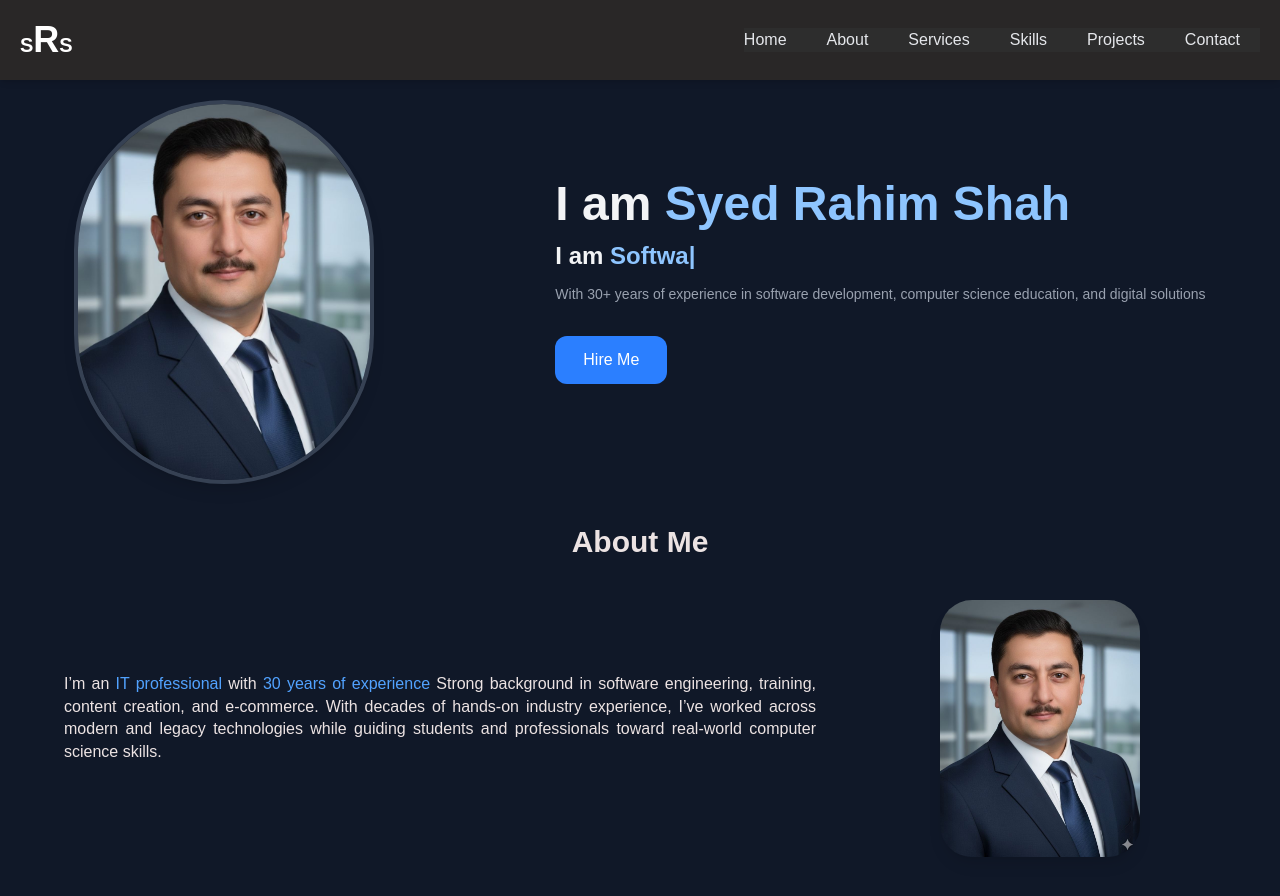
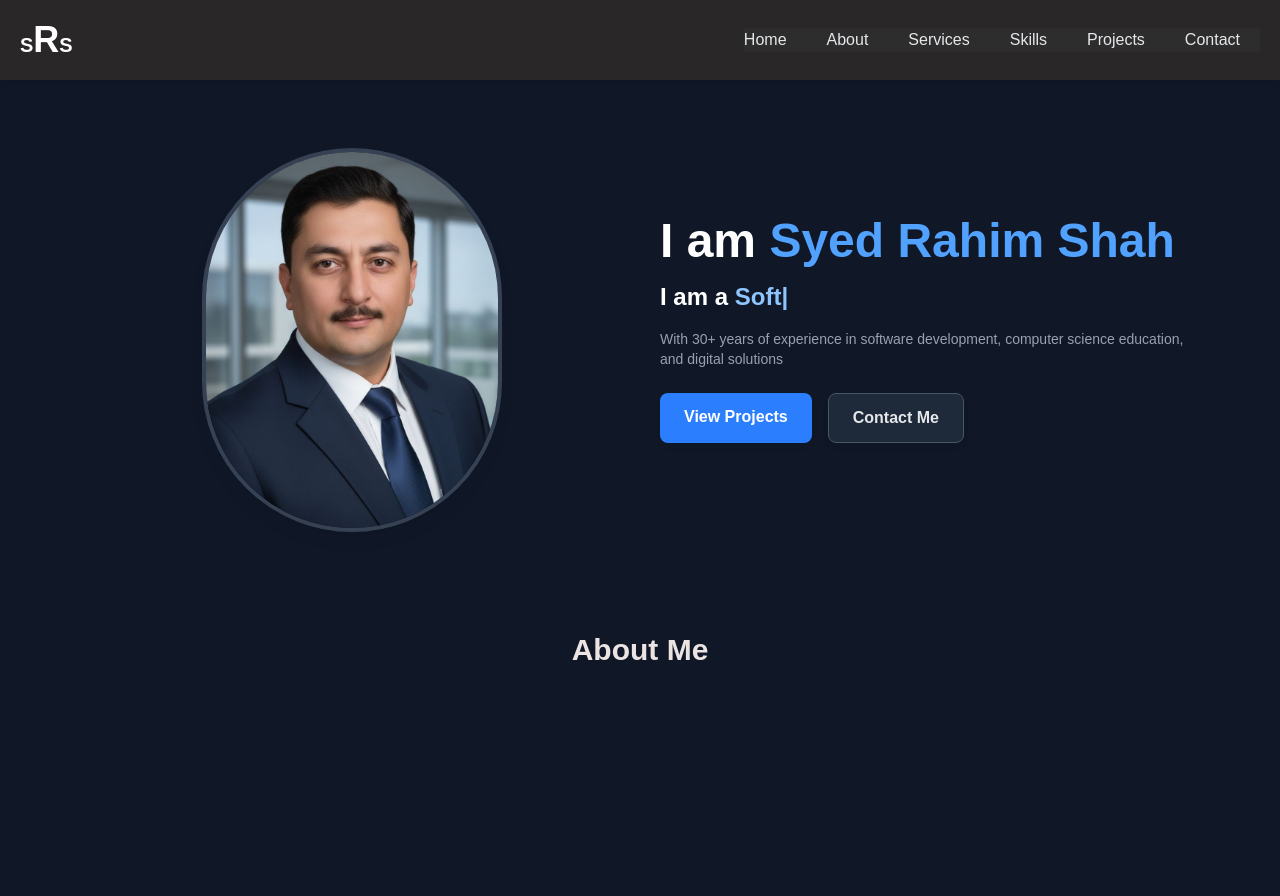
Before and after one commit to smabdullah958/SRSPortfolio, a Next.js app: page / in a window 1280 px wide. Shown: the top 896 px of the page. Built offline with nearby package versions, Linux system fonts and the light colour scheme.

Commit message:
update layout and improve HomePage structure

```diff
--- a/Components/Header.jsx
+++ b/Components/Header.jsx
@@ -17,7 +17,7 @@ const Header = () => {
   return (
     <>
       {/* Desktop Navbar */}
-      <div className='hidden 2xl:h-40 md:flex md:items-center md:justify-between md:bg-[#292727] md:w-full md:px-5 md:py-3 md:shadow-md md:fixed md:top-0 z-50 h-20'>
+      <div className='hidden md:flex md:items-center md:justify-between md:bg-[#292727] md:w-full md:px-5 md:py-3 md:shadow-md md:fixed md:top-0 z-50 h-20'>
 
          <h1 className="text-white font-bold text-xl ">S<span className="text-4xl">R</span>S</h1>
 
--- a/Components/HomePage.jsx
+++ b/Components/HomePage.jsx
@@ -1,34 +1,58 @@
 "use client"
-useEffect
-import Aos from "aos"
-import Image from "next/image"
-import Link from "next/link"
-import { useEffect } from "react"
-import { ReactTyped } from "react-typed"
+import Image from "next/image";
+import React, { useEffect} from "react";
+import {ReactTyped} from "react-typed";
+import Link from "next/link";
+import Aos from "aos";
+
 const HomePage = () => {
 
-  useEffect(() => {
-    Aos.init({ duration: 1000 });
-  }, []);
 
+
+  useEffect(()=>{
+    Aos.init({
+       duration:1000,
+    });
+  },[]);
   let Role=[
     "IT Professional" ,"Software Engineer ","CS Instructor ", "E-commerce And Content Specialist"
   ]
   return (
-    <div id='home'   className="w-full h-full 2xl:px-40 2xl:pt-48 2xl:pb-24 grid grid-cols-1 md:flex md:justify-around md:items-center   pt-20  bg-gray-900 px-6 "  >
-      <div
+    <section
+      id="home"
+      className="w-full h-full  flex items-center justify-center pt-24 md:pt-32 pb-10 bg-gray-900 px-6"
+    >
+      <div className="grid grid-cols-1 md:grid-cols-2 justify-center gap-10 items-center max-w-6xl p-5 md:pt-0">
+        {/* Left Side - Image */}
+        <div className="flex justify-center pt-5">
+          <Image
+            src="/me.jpeg"
+            alt="My Image"
             data-aos="fade-right"
-      className="flex justify-center pt-5">
+            data-aos-delay="100"
+            data-aos-duration="500"
+            width={300}
+            height={300}
+            style={{
+              transition: 'all 0.3s ease-in-out'
+            }}
+            loading="lazy"
+            className="rounded-full shadow-lg border-4 border-gray-700 hover:scale-105 transition-all hover:duration-1000"
+          />
+        </div>
 
-      <Image src="/me.jpeg" alt="me" loading="lazy"  width={300} height={300} className="rounded-full shadow-lg border-4 border-gray-700 hover:scale-105 transition-all hover:duration-1000 aos-init aos-animate "/>
-
-      </div>
+        {/* Right Side - Text */}
         <div
             data-aos="fade-left"
-      className="flex flex-col justify-center   md:pl-10 lg:pl-20 ">
-   <p className="text-xl sm:text-3xl md:text-5xl text-gray-100 font-bold md:text-left text-center pt-5 md:pt-0">I am <span className="text-blue-300">Syed Rahim Shah </span></p>
-   <p className="mt-1 sm:mt-3 text-lg sm:text-xl md:text-2xl text-gray-100 font-bold md:text-left text-center ">
-    I am {" "}
+            data-aos-delay="200"
+            data-aos-duration="500"
+         className="text-center md:text-left space-y-4">
+          <h1 className="text-3xl md:text-5xl font-extrabold text-white">
+            I am <span className="text-blue-400">Syed Rahim Shah</span>
+          </h1>
+
+          <p className="text-lg md:text-2xl font-bold text-white">
+            I am a{" "}
                 <ReactTyped
     className="text-blue-300"
      strings={Role}
@@ -36,19 +60,32 @@ const HomePage = () => {
      backSpeed={50}
      loop
     />
+
           </p>
+
           <p  className="text-gray-400 my-3 text-sm sm:text-md  sm:mx-10 md:mx-0">With 30+ years of experience in software development, computer science education, and digital solutions</p>
 
-
-<Link href="#Contact" className="bg-blue-500 text-white px-4 py-3 rounded-xl hover:bg-blue-600 transition-all duration-300 mt-3 sm:mt-5 w-28 text-center  ">Hire Me</Link>
+          {/* Call to Action Buttons */}
+          <div className="flex flex-col sm:flex-row gap-4 mt-6 justify-center md:justify-start">
+            <Link
+              href="#Projects"
+              className="px-6 py-3 bg-blue-500 text-white font-semibold rounded-lg shadow-md hover:bg-blue-600 transition-all duration-300"
+            >
+              View Projects
+            </Link>
+            <Link
+              href="#Contact"
+              className="px-6 py-3 bg-gray-800 text-gray-200 font-semibold rounded-lg shadow-md border border-gray-600 hover:bg-gray-700 transition-all duration-300"
+            >
+              Contact Me
+            </Link>
+          </div>
+        </div>
+      </div>
 
 
+    </section>
+  );
+};
 
-   <div></div>
-
-   </div>
-    </div>
-  )
-}
-
-export default HomePage
+export default HomePage;
--- a/app/layout.js
+++ b/app/layout.js
@@ -1,14 +1,6 @@
 import Header from "@/Components/Header";
 import Footer from "@/Components/footer";
 import "./globals.css";
-export const metadata = {
-  title: "SRS Portfolio",
-  description: "My Portfolio",
-  icons: {
-    icon: "me.jpeg",
-  },
-
-};
 
 export default function RootLayout({ children }) {
   return (
--- a/app/page.js
+++ b/app/page.js
@@ -14,7 +14,7 @@ import "aos/dist/aos.css";
 export default function Home() {
 
   return (
-    <div className="bg-gray-900 overflow-hidden">
+    <div className="bg-gray-900 overflow-hidden ">
     <HomePage/>
    <About/>
    <OurVision/>
```
Lines whose indentation alone changed are shown as unchanged.
